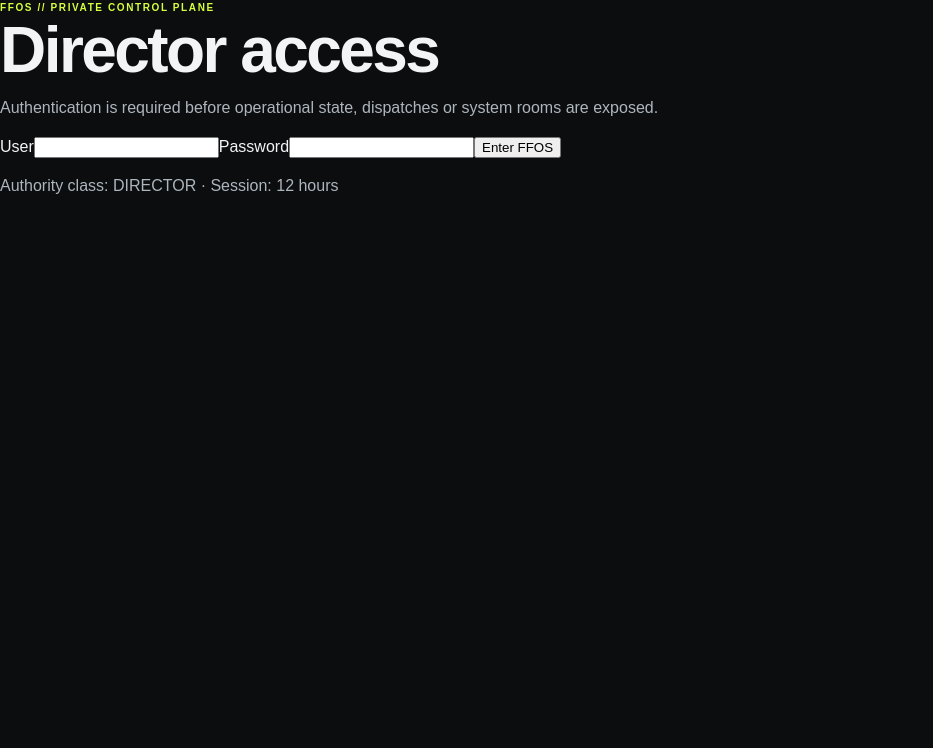
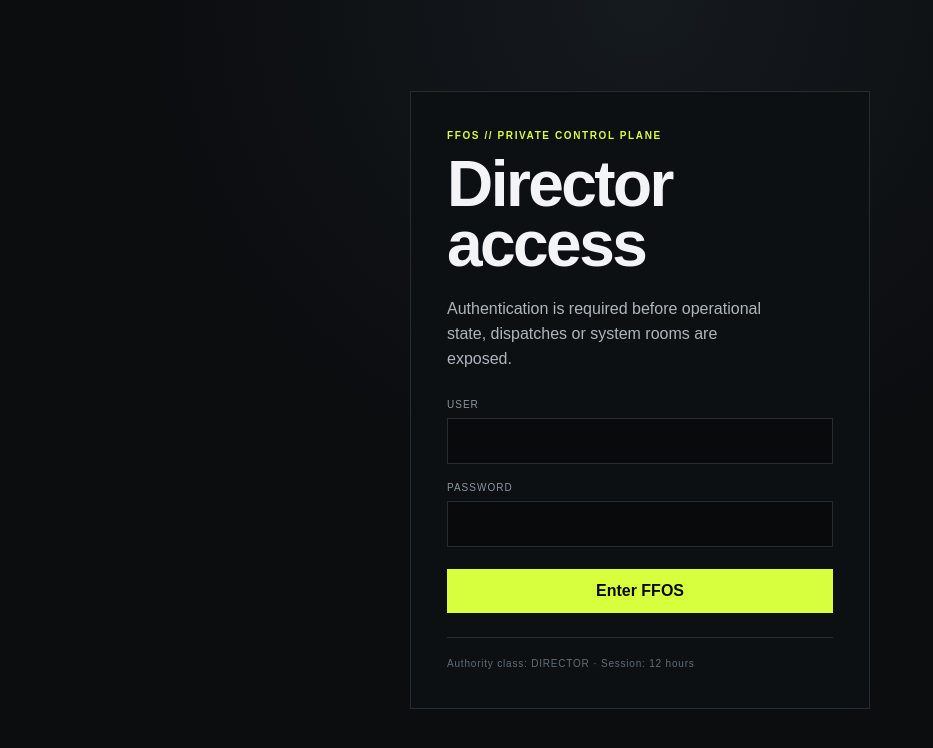
Before and after one commit to Motherpher/FFOS, a Next.js app in the folder apps/web/: page /login in a window 1280 px wide. Shown: the top 748 px of the page, without its empty margins (0-933 px from the left). Built offline with nearby package versions, Linux system fonts and the light colour scheme.

Commit message:
WP-02: add private login and Director session UI styling

```diff
--- a/apps/web/app/globals.css
+++ b/apps/web/app/globals.css
@@ -12,6 +12,7 @@
 html, body { margin: 0; min-height: 100%; background: var(--bg); color: var(--text); }
 body { font-family: Arial, Helvetica, sans-serif; }
 a { color: inherit; text-decoration: none; }
+button, input { font: inherit; }
 
 .shell { min-height: 100vh; display: grid; grid-template-columns: 250px 1fr; }
 .sidebar { position: sticky; top: 0; height: 100vh; border-right: 1px solid var(--line); padding: 28px 20px; display: flex; flex-direction: column; gap: 34px; background: #090b0d; }
@@ -23,8 +24,11 @@ nav { display: grid; gap: 4px; }
 .navItem { display: grid; grid-template-columns: 32px 1fr; padding: 10px 8px; color: #c8cdd1; font-size: 13px; border-left: 2px solid transparent; }
 .navItem:hover { background: var(--panel); border-left-color: var(--accent); color: white; }
 .navItem span { color: #59636c; font-size: 10px; padding-top: 2px; }
-.sideStatus { margin-top: auto; color: #6f7981; font-size: 10px; letter-spacing: .08em; display: flex; gap: 8px; align-items: center; }
+.sideFooter { margin-top: auto; display: grid; gap: 14px; }
+.sideStatus { color: #6f7981; font-size: 10px; letter-spacing: .08em; display: flex; gap: 8px; align-items: center; }
 .dot { width: 7px; height: 7px; border-radius: 999px; background: var(--accent); display: inline-block; }
+.logoutButton { width: 100%; border: 1px solid var(--line); background: transparent; color: #8c969f; padding: 9px 10px; cursor: pointer; text-align: left; font-size: 11px; }
+.logoutButton:hover { border-color: #48515a; color: var(--text); }
 
 .main { padding: 34px 42px 60px; min-width: 0; }
 .topbar { display: flex; align-items: flex-end; justify-content: space-between; gap: 30px; border-bottom: 1px solid var(--line); padding-bottom: 25px; margin-bottom: 26px; }
@@ -53,6 +57,19 @@ tbody tr:hover { background: var(--panel2); }
 .roomHero h2 { font-size: clamp(28px, 4vw, 44px); max-width: 880px; font-weight: 500; letter-spacing: -.02em; }
 .rule { height: 1px; background: var(--line); margin: 28px 0; }
 
+.loginShell { min-height: 100vh; display: grid; place-items: center; padding: 28px; background: radial-gradient(circle at 50% 0%, #151a1f 0, var(--bg) 48%); }
+.loginPanel { width: min(100%, 460px); border: 1px solid var(--line); background: #0d1013; padding: 36px; }
+.loginPanel h1 { margin-top: 10px; font-size: clamp(42px, 8vw, 64px); }
+.loginIntro { margin: 22px 0 28px; max-width: 38ch; }
+.loginForm { display: grid; gap: 18px; }
+.loginForm label { display: grid; gap: 8px; }
+.loginForm label span { color: #8c969f; font-size: 10px; letter-spacing: .1em; text-transform: uppercase; }
+.loginForm input { width: 100%; border: 1px solid var(--line); background: #080a0c; color: var(--text); padding: 13px 14px; outline: none; }
+.loginForm input:focus { border-color: var(--accent); }
+.loginForm button { margin-top: 4px; border: 0; background: var(--accent); color: #090b0d; padding: 13px 16px; font-weight: 800; cursor: pointer; }
+.loginError { border: 1px solid #6a3030; background: #241313; color: #f2b7b7; padding: 10px 12px; font-size: 12px; }
+.loginMeta { margin: 24px 0 0; padding-top: 18px; border-top: 1px solid var(--line); color: #626d75; font-size: 10px; letter-spacing: .08em; }
+
 @media (max-width: 1100px) {
   .metrics { grid-template-columns: repeat(4, 1fr); }
 }
@@ -64,4 +81,5 @@ tbody tr:hover { background: var(--panel2); }
   .topbar { align-items: flex-start; flex-direction: column; }
   .metrics { grid-template-columns: repeat(2, 1fr); }
   .grid2 { grid-template-columns: 1fr; }
+  .loginPanel { padding: 28px 22px; }
 }
```
